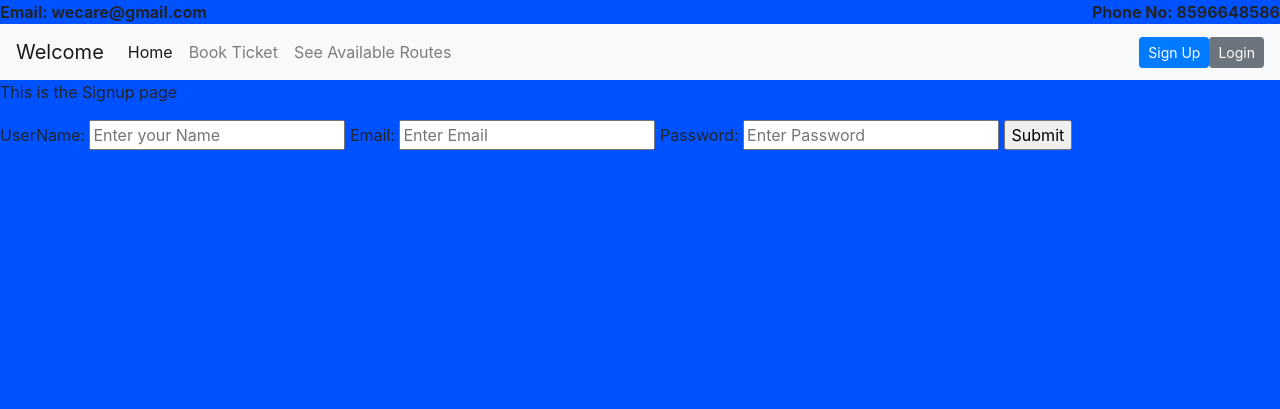
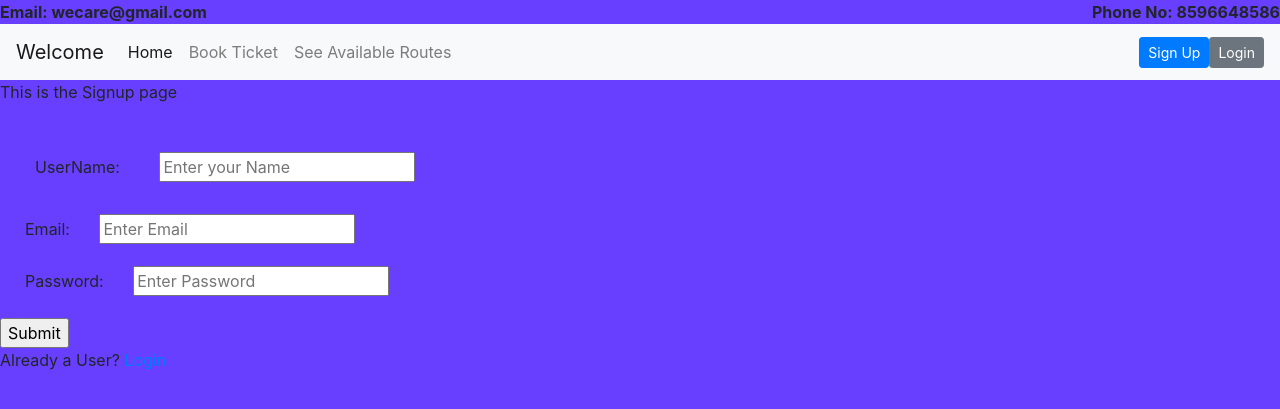
Before and after one commit to Sirish-PsiPhi/busticketproject, a Django app: page /signup/ in a window 1280 px wide. Shown: the top 409 px of the page. Run offline with Django 3.2, Linux system fonts and the light colour scheme.

Commit message:
23/11 changes

```diff
--- a/assets/styles.css
+++ b/assets/styles.css
@@ -1,5 +1,5 @@
 body{
-    background-color: #0051ff;
+    background-color: #3700ffc0;
 }
 
 .header_cutomer_care_email{
@@ -13,9 +13,20 @@ body{
     text-align: right;
     float: right;
 }
-.btn btn-primary btn-sm{
-    padding: 15px;
+
+.flable{
+    padding: 10px;
+    margin: 25px;
 }
-.btn btn-secondary btn-sm{
-    padding: 15px;
+
+.lemail{
+    margin: 0px 25px;
 }
+
+.lpass{
+    margin: 25px;
+}
+
+.lsubmit{
+    margin: 25px;
+}
--- a/siteview/admin.py
+++ b/siteview/admin.py
@@ -1,7 +1,8 @@
 from django.contrib import admin
-from .models import Bus, Route, AvailableBusRoute
+from .models import Bus, Route, AvailableBusRoute, BookedTicket
 
 # Register your models here.
 admin.site.register(Bus)
 admin.site.register(Route)
 admin.site.register(AvailableBusRoute)
+admin.site.register(BookedTicket)
--- a/siteview/templates/siteview/signUp.html
+++ b/siteview/templates/siteview/signUp.html
@@ -5,14 +5,26 @@
     <p>This is the Signup page</p>
 </div>
 
-<form action="{% url 'signUp' %}" method="post">
+<form action="{% url 'signUp' %}" method="post" class='signupform'>
     {% csrf_token %}
-    <label for="fname">UserName:</label>
-    <input type="text" class="fname" placeholder="Enter your Name" name='uname'>
-    <label for="mail">Email:</label>
-    <input type="email" class="mail" placeholder="Enter Email" name='email'>
-    <label for="password">Password: </label>
-    <input type="text" class='password' placeholder="Enter Password" name='pass'>
-    <input type="submit">
+    <div>
+        <label for="fname" class='flable'>UserName:</label>
+        <input type="text" class="fname" placeholder="Enter your Name" name='uname'>
+    </div>
+    <div>
+        <label for="mail" class='lemail'>Email:</label>
+        <input type="email" class="mail" placeholder="Enter Email" name='email'>
+    </div>
+    <div>
+        <label for="password" class="lpass">Password: </label>
+        <input type="text" class='password' placeholder="Enter Password" name='pass'>
+    </div>
+    <div>
+        <input type="submit" class="bsubmit">
+    </div>
 </form>
+
+<div>
+    <p>Already a User? <a href="//127.0.0.1:8000/login">Login</a></p>
+</div>
 {% endblock %}
--- a/templates/baseLayout.html
+++ b/templates/baseLayout.html
@@ -3,7 +3,7 @@
   <head>
     <!-- Required meta tags -->
     <meta charset="utf-8">
-    <meta name="viewport" content="width=device-width, initial-scale=1, shrink-to-fit=no">
+    <meta name="viewport" content="width=device-width, initial-scale=1, shrink-to-fit=yes">
 
     <!-- Bootstrap CSS -->
     <link rel="stylesheet" href="https://cdn.jsdelivr.net/npm/bootstrap@4.5.3/dist/css/bootstrap.min.css" integrity="sha384-TX8t27EcRE3e/ihU7zmQxVncDAy5uIKz4rEkgIXeMed4M0jlfIDPvg6uqKI2xXr2" crossorigin="anonymous">
```
Also changed, not shown: siteview/models.py (+9 -1 lines), db.sqlite3, siteview/migrations/0002_auto_20201122_2356.py (deleted), siteview/migrations/0002_auto_20201123_0117.py (added).
